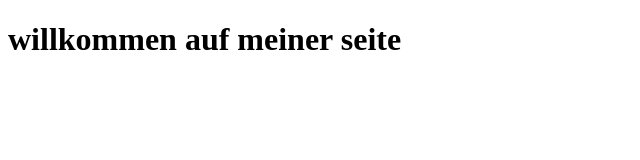
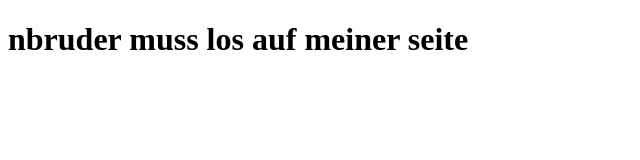
Before and after one commit to Teufelswild/my-test-repo, a plain HTML site: page index.html in a window 1280 px wide. Shown: the whole page, without its empty margins (0-640 px from the left). Drawn offline with Linux system fonts and the light colour scheme.

Commit message:
Update index.html
bruder

```diff
--- a/index.html
+++ b/index.html
@@ -2,6 +2,6 @@
 <html>
     <head><title>Mein erstes Git-Projekt</title></head>
     <body>
-        <h1>willkommen auf meiner seite</h1>
+        <h1>nbruder muss los auf meiner seite</h1>
     </body>
 </html>
```
